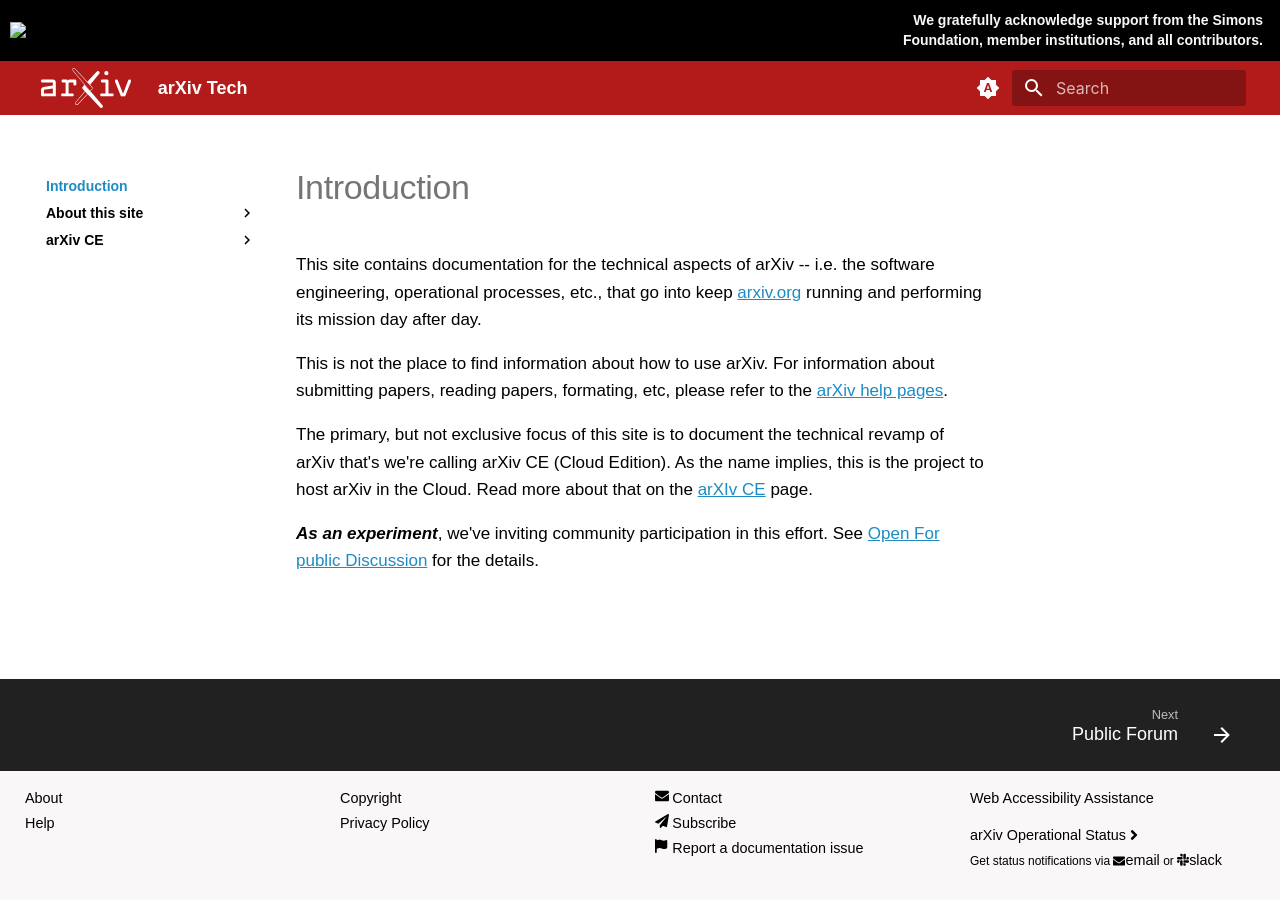
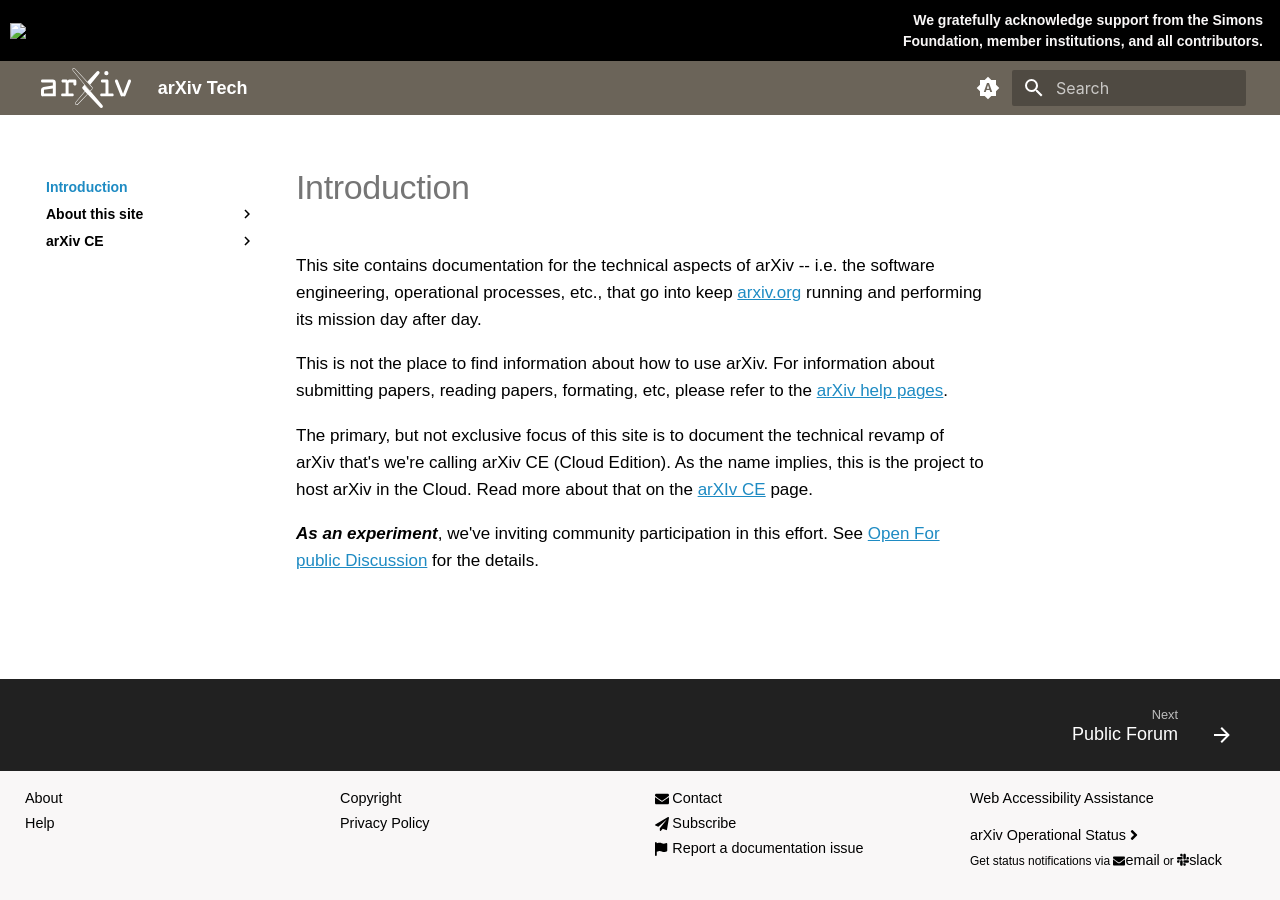
Before and after one commit to arXiv/discussion, an MkDocs documentation site: the page built from docs/index.md, in a window 1280 px wide. Built offline with MkDocs 1.6.1 and Material for MkDocs 9.7.7, drawn with Linux system fonts in a browser that asks for light colours; some web fonts are replaced; comment, search, counter and statistics services are not loaded.

Commit message:
minor, a11y

```diff
--- a/docs/stylesheets/extra.css
+++ b/docs/stylesheets/extra.css
@@ -15,7 +15,7 @@
   --md-text-font: "freight-sans-pro";
   --md-code-font-family: "ibm-plex-mono", monospace;
   /*default theme colors*/
-  --md-primary-fg-color:  var(--color-cornell-red);
+  --md-primary-fg-color:  var(--color-library-grey);
   --md-primary-fg-color--light: var(--color-access-lime);
   --md-primary-fg-color--lightest:  var(--color-warm-wash);
   --md-primary-fg-color--dark:  var(--color-library-grey);
@@ -143,7 +143,7 @@
  font-size: 1.4em !important;
  font-family: freight-sans-pro, sans-serif;
  font-weight: 600;
- line-height: 1.49em;
+ line-height: 1.5em;
  margin:.5em;
  text-align: right;
 }
@@ -233,6 +233,7 @@
 }
 .arxiv-footer .icon.filter-black {
   fill: var(--footer-fg-color);
+  margin-bottom: -3px;
 }
 .arxiv-footer .help {
   font-size: 1em;
```
